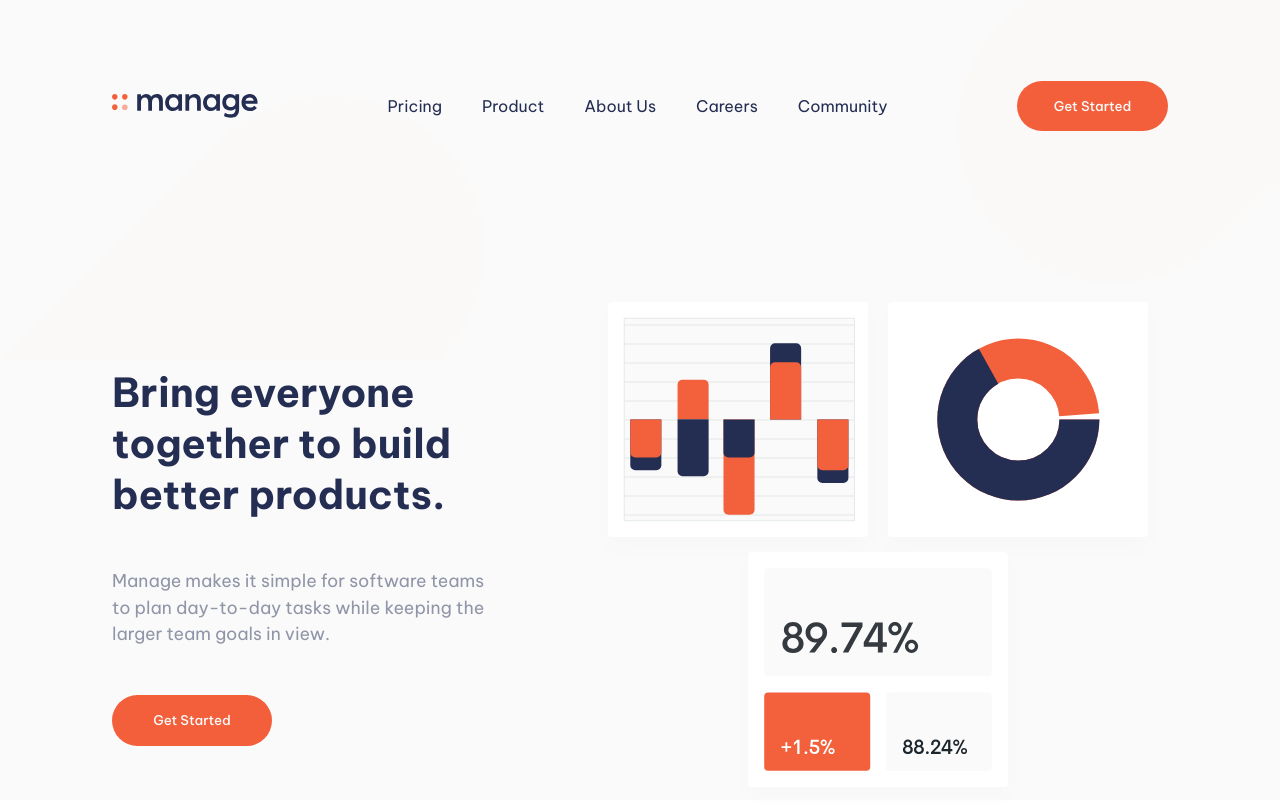
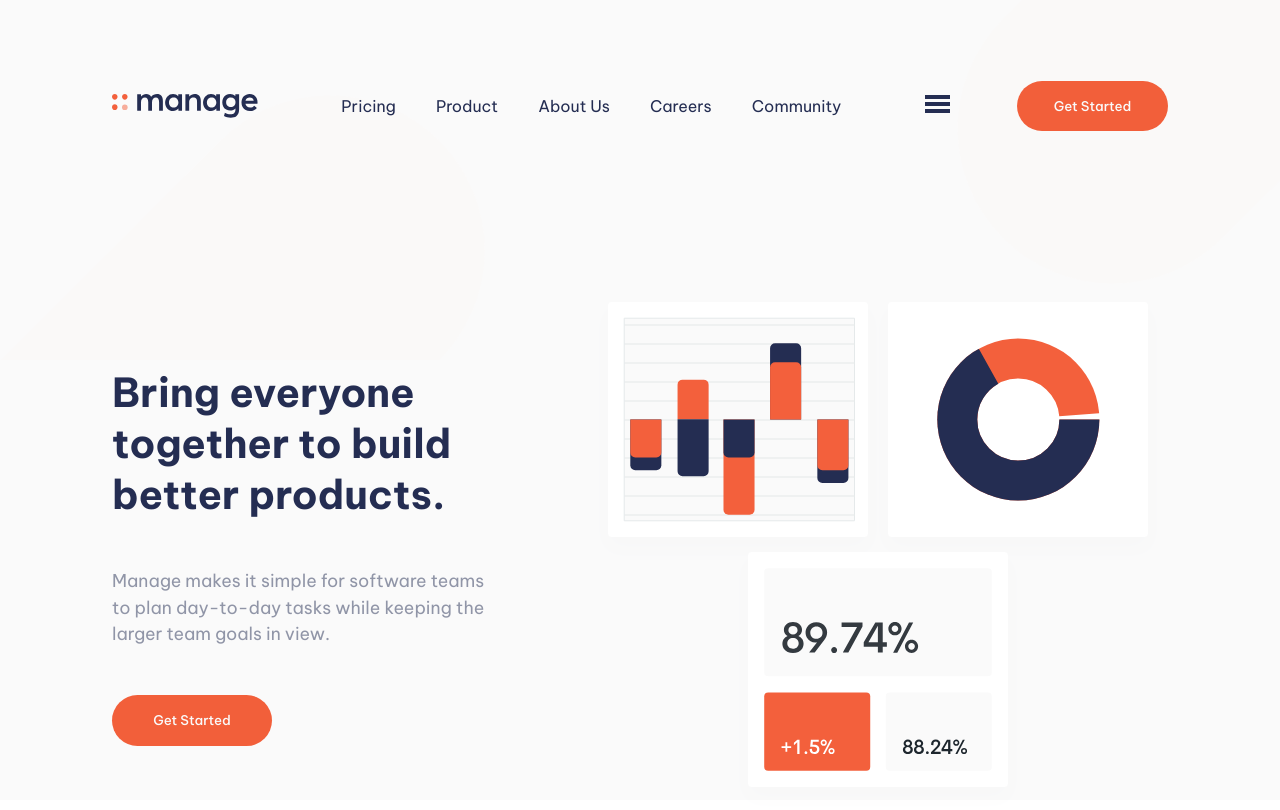
Before and after one commit to kaya70875/manage-landing-page-react, a React (Vite) app in the folder manage-react/: page / in a window 1280 px wide. Shown: the top 810 px of the page. Built offline with nearby package versions, Linux system fonts and the light colour scheme.

Commit message:
adding html for hamburger menu

```diff
--- a/manage-react/src/components/Navbar.tsx
+++ b/manage-react/src/components/Navbar.tsx
@@ -1,5 +1,6 @@
 import './Navbar.css';
 import Logo from '../assets/logo.svg';
+import hamburgerImg from '../assets/icon-hamburger.svg';
 
 export default function Navbar() {
   return (
@@ -31,7 +32,9 @@ export default function Navbar() {
                 </li>
             </ul>
         </section>
-
+        <div className="hamburger-menu">
+            <img src={hamburgerImg} />
+        </div>
         <button className="primary-button" data-name='nav'>Get Started</button>
 
     </nav>
```
